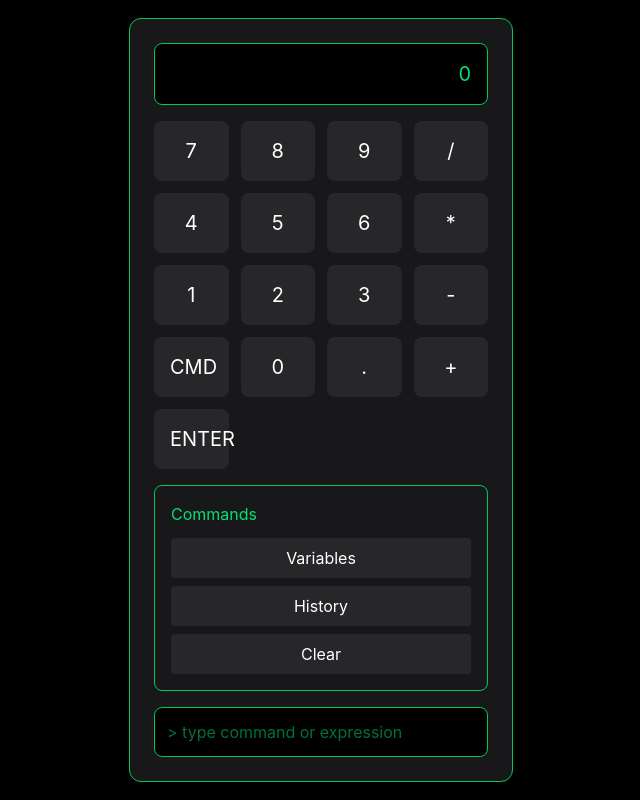
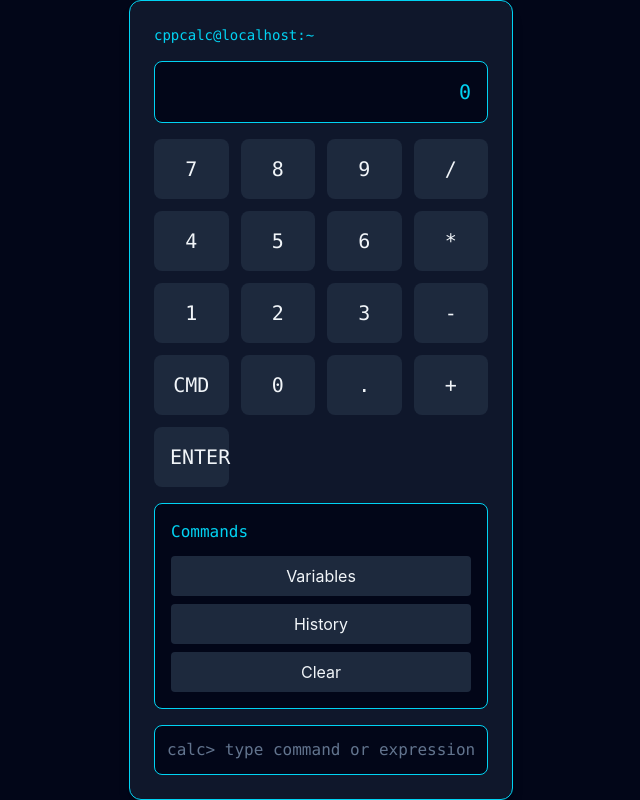
Before and after one commit to glennrobey/CppCalc, a React (Vite) app in the folder frontend/: page / in a window 1280 px wide. Both pictures are taken after a click on the button "CMD". Shown: the whole page, without its empty margins (319-959 px from the left). Built offline with nearby package versions, Linux system fonts and the light colour scheme.

Commit message:
Redesign calculator UI with blue terminal theme

```diff
--- a/frontend/src/App.tsx
+++ b/frontend/src/App.tsx
@@ -65,15 +65,40 @@ function App() {
   }
 
   return (
-    <div className="min-h-screen bg-black text-white flex items-center justify-center">
-      <div className="w-96 rounded-xl border border-green-500 bg-zinc-900 p-6 shadow-lg">
+    <div className="min-h-screen bg-slate-950 text-slate-100 flex items-center justify-center">
+      <div
+        className="
+          w-96
+          rounded-xl
+          border
+          border-cyan-400
+          bg-slate-900
+          p-6
+          shadow-lg
+        "
+      >
+        {/* Terminal header */}
+        <div className="mb-4 text-sm text-cyan-400 font-mono">
+          cppcalc@localhost:~
+        </div>
+
         {/* Calculator display */}
-        <div className="mb-4 rounded-lg bg-black border border-green-500 p-4">
-          <div className="text-right text-green-400 text-xl">
+        <div
+          className="
+            mb-4
+            rounded-lg
+            border
+            border-cyan-400
+            bg-slate-950
+            p-4
+            font-mono
+          "
+        >
+          <div className="text-right text-cyan-400 text-xl">
             {expression || "0"}
           </div>
 
-          <div className="text-right text-white text-3xl">{result}</div>
+          <div className="text-right text-slate-100 text-3xl">{result}</div>
         </div>
 
         {/* Keypad */}
@@ -84,10 +109,11 @@ function App() {
               onClick={() => handleButtonClick(button)}
               className="
                 rounded-lg
-                bg-zinc-800
+                bg-slate-800
                 p-4
                 text-xl
-                hover:bg-green-600
+                font-mono
+                hover:bg-blue-600
                 transition
               "
             >
@@ -98,15 +124,51 @@ function App() {
 
         {/* Command menu */}
         {showCommands && (
-          <div className="mt-4 rounded-lg border border-green-500 p-4">
-            <h2 className="mb-3 text-green-400">Commands</h2>
+          <div
+            className="
+              mt-4
+              rounded-lg
+              border
+              border-cyan-400
+              p-4
+              bg-slate-950
+            "
+          >
+            <h2 className="mb-3 text-cyan-400 font-mono">Commands</h2>
 
             <div className="flex flex-col gap-2">
-              <button className="rounded bg-zinc-800 p-2">Variables</button>
+              <button
+                className="
+                  rounded
+                  bg-slate-800
+                  p-2
+                  hover:bg-blue-600
+                "
+              >
+                Variables
+              </button>
 
-              <button className="rounded bg-zinc-800 p-2">History</button>
+              <button
+                className="
+                  rounded
+                  bg-slate-800
+                  p-2
+                  hover:bg-blue-600
+                "
+              >
+                History
+              </button>
 
-              <button className="rounded bg-zinc-800 p-2">Clear</button>
+              <button
+                className="
+                  rounded
+                  bg-slate-800
+                  p-2
+                  hover:bg-blue-600
+                "
+              >
+                Clear
+              </button>
             </div>
           </div>
         )}
@@ -118,13 +180,15 @@ function App() {
             w-full
             rounded-lg
             border
-            border-green-500
-            bg-black
+            border-cyan-400
+            bg-slate-950
             p-3
-            text-green-400
+            font-mono
+            text-cyan-400
             outline-none
+            placeholder:text-slate-500
           "
-          placeholder="> type command or expression"
+          placeholder="calc> type command or expression"
           value={commandInput}
           onChange={(e) => setCommandInput(e.target.value)}
         />
```
